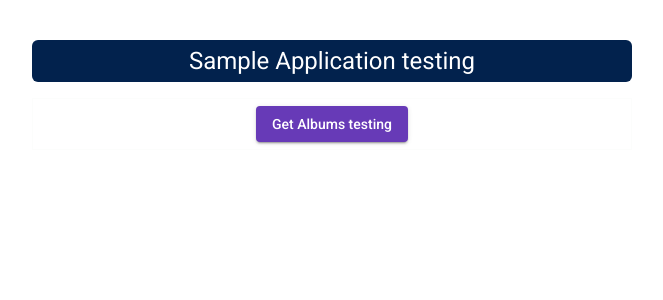
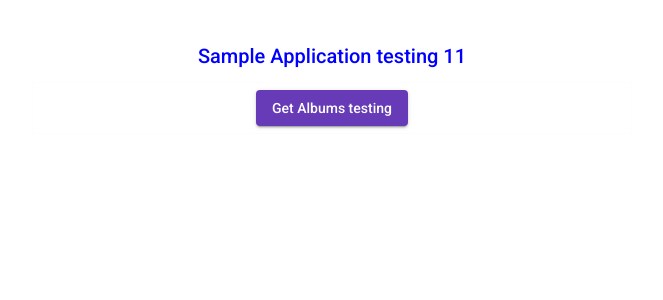
Before and after one commit to SrinivasanTarget/angular-testing, an Angular app: page / in a window 1280 px wide. Shown: the top 300 px of the page, without its empty margins (308-971 px from the left). Built offline with nearby package versions, Linux system fonts and the light colour scheme.

Commit message:
color added

```diff
--- a/apps/angular-testing/src/app/app.component.html
+++ b/apps/angular-testing/src/app/app.component.html
@@ -1,5 +1,5 @@
 <section>
-  <h1 class="example-label md-display-3">Sample Application testing</h1>
+  <h2 class="example-label md-display-3" style="color: blue; size: 55px;">Sample Application testing 11</h2>
   <div class="example-button-row center">
     <button
       (click)="getAllAlbums()"
```
